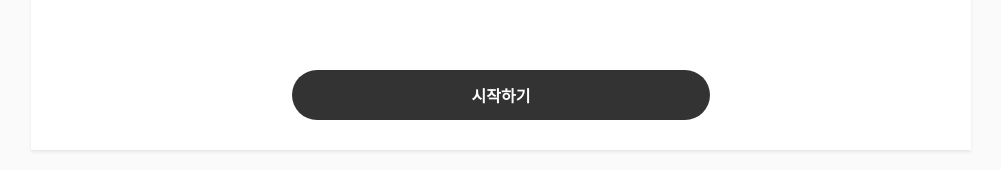
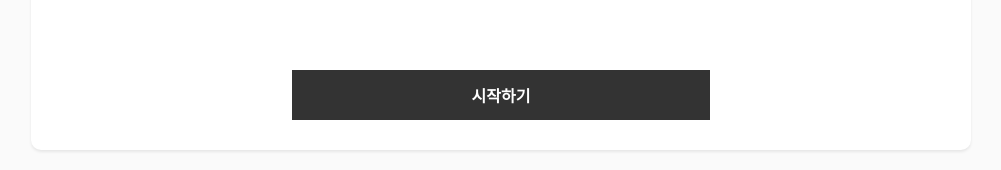
Before and after one commit to wArrnp/zennvote-front, a React (Create React App) app: page / in a window 1280 px wide. Shown: the part 396-566 px from the top of the page, without its empty margins (139-1140 px from the left). Built offline with nearby package versions, Linux system fonts and the light colour scheme.

Commit message:
[MODIFY] <style> good

```diff
--- a/src/presentation/App/Styles.ts
+++ b/src/presentation/App/Styles.ts
@@ -18,6 +18,7 @@ export const ContentInnerWrapper = styled.div`
   margin: 0 auto;
   position: relative;
   box-shadow: 0px 2px 3px 0 rgba(0,0,0,0.08);
+  border-radius: 10px;
   padding-bottom: 30px;
 `
 
--- a/src/presentation/Landing/Styles.ts
+++ b/src/presentation/Landing/Styles.ts
@@ -38,7 +38,6 @@ export const LandingNextButton = styled.button`
   background-color: #333;
   color: white;
   border: none;
-  border-radius: 25px;
   cursor: pointer;
   font-size: 16px;
   font-weight: bold;
```
